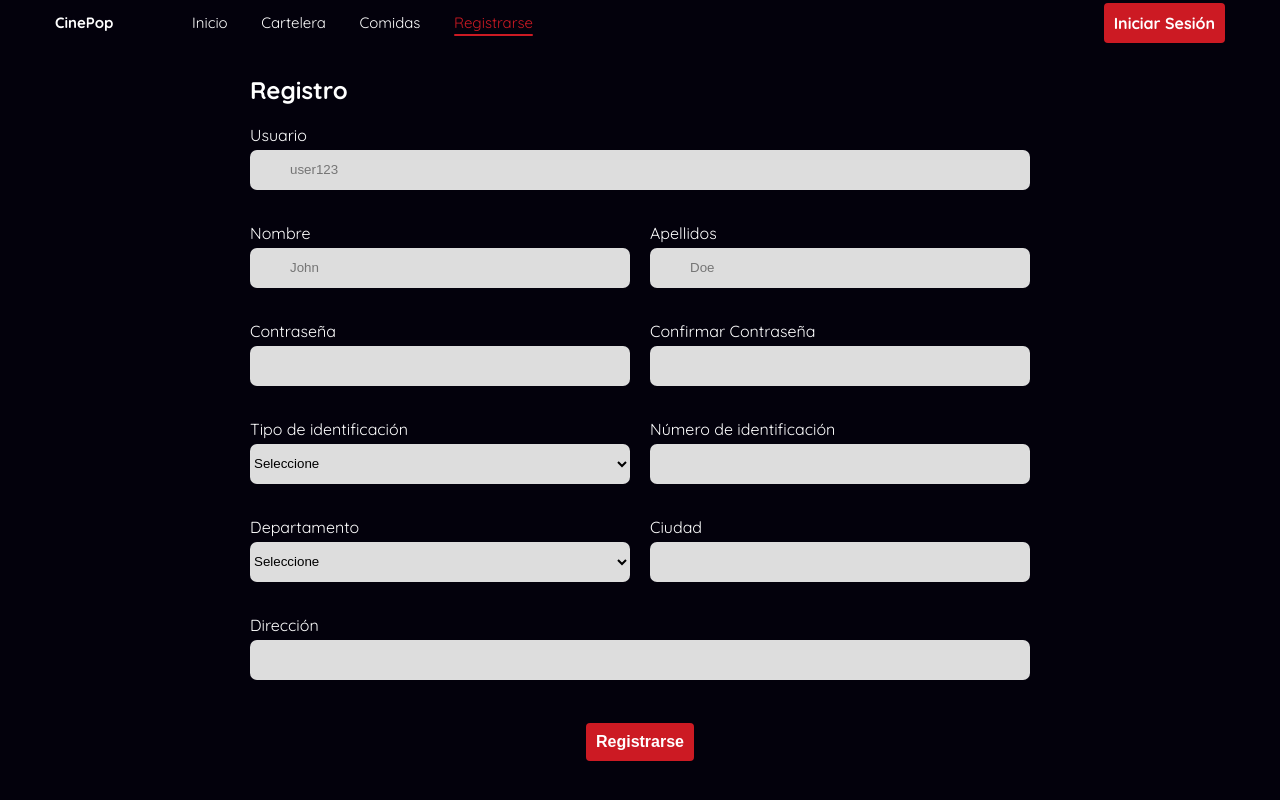
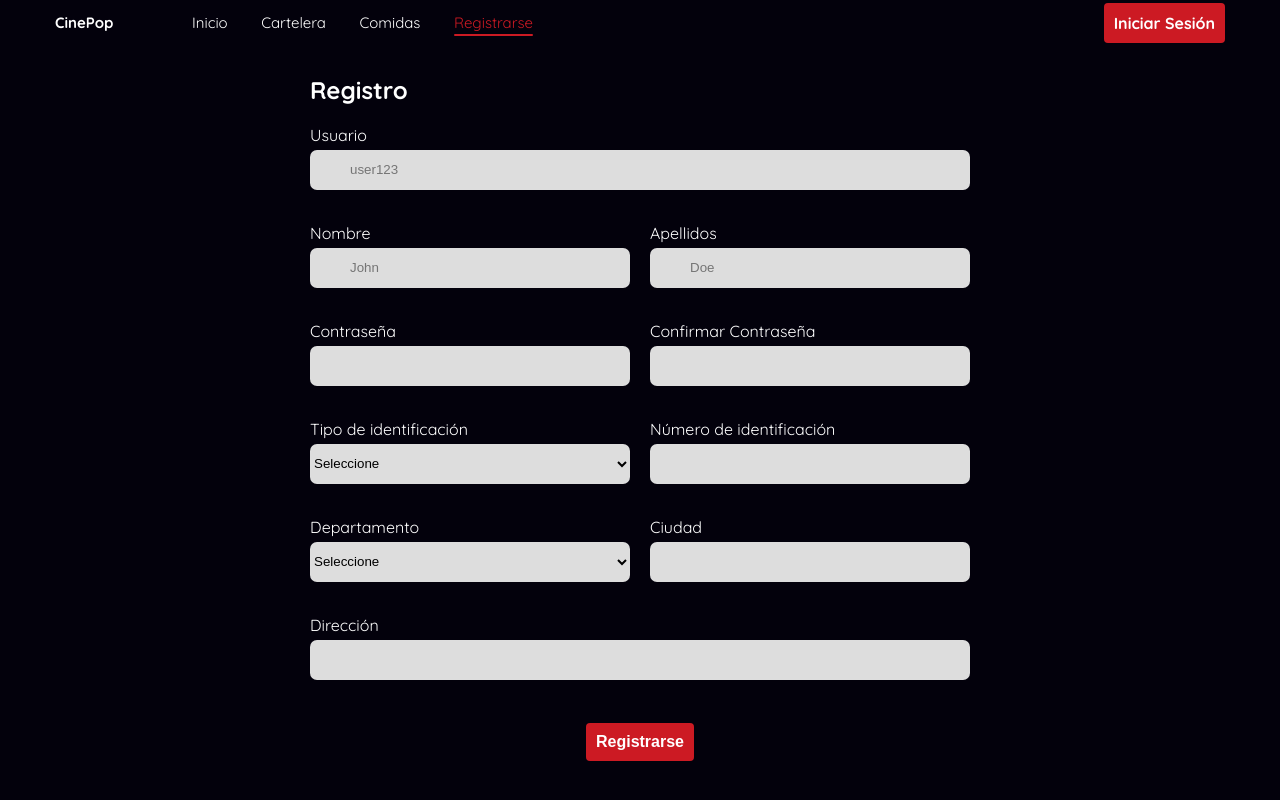
Before and after one commit to dast11lp/cinemaReact, a React (Vite) app: page /registro in a window 1280 px wide. Built offline with nearby package versions, Linux system fonts and the light colour scheme.

Commit message:
Navlinks estilo active arreglado

```diff
--- a/src/components/layout/common/Input.jsx
+++ b/src/components/layout/common/Input.jsx
@@ -1,4 +1,5 @@
 import { FontAwesomeIcon } from "@fortawesome/react-fontawesome";
+import { useLocation } from "react-router-dom";
 
 export const Input = ({
   name,
@@ -20,6 +21,8 @@ export const Input = ({
   watch,
   watchOptions,
 }) => {
+
+  const location = useLocation();
 
   const handleViewPassword = ({ target }) => {
     const passwordInput = document.querySelector("input[name='password']");
@@ -44,14 +47,14 @@ export const Input = ({
 
         {!validateCustom ? (
           <input
-            className="input__field"
+            className={`input__field ${location.pathname == "/login" ? "input__field--login" : ""}`}
             {...register(name, { required, minLength, maxLength, pattern })}
             type={type}
             placeholder={placeholder}
           />
         ) : (
           <input
-            className="input__field"
+            className={`input__field ${location.pathname == "/login" ? "input__field--login" : ""}`}
             {...register(name, {
               required,
               minLength,
--- a/src/components/layout/common/Navbar.jsx
+++ b/src/components/layout/common/Navbar.jsx
@@ -37,7 +37,7 @@ export const Navbar = () => {
         <div className="navbar__nav">
           <div className="navbar__nav__brand">
             {/* <svg></svg> */}
-            <Link className="navbar__nav__brand__name" to="/">
+            <Link className="navbar__nav__brand__name" to="/common">
               CinePop
             </Link>
           </div>
@@ -47,7 +47,7 @@ export const Navbar = () => {
             </div>
             <ul className={`navbar__nav__navlinks__links ${OpenNavMenu && "active-menu-2"}`} >
               <li className="navbar__nav__navlinks__links__li">
-                <NavLink className="navbar__nav__navlinks__links__li__link" to="/common">Inicio</NavLink>
+                <NavLink className="navbar__nav__navlinks__links__li__link" to="/common" end>Inicio</NavLink>
               </li>
               <li className="navbar__nav__navlinks__links__li">
                 <NavLink className="navbar__nav__navlinks__links__li__link" to="/common/cartelera">Cartelera</NavLink>
--- a/src/components/layout/public/Login.jsx
+++ b/src/components/layout/public/Login.jsx
@@ -37,7 +37,7 @@ export const Login = () => {
             className="form-box__info__form"
           >
             <h2 className="heading-primary">
-              Registrate en CinePop para continuar
+              Inicia Sesión en CinePop para continuar
             </h2>
             <Input
               name="username"
--- a/src/components/layout/public/Register.jsx
+++ b/src/components/layout/public/Register.jsx
@@ -13,8 +13,6 @@ export const Register = () => {
     mode:'onChange'
   });
   const [formOptions, setFormOptions] = useState({ ...registerOptions });
-
-  console.log(errors)
 
   const onSubmit = (data)  => {
     dispatch(registerFetchMiddleware(data))
--- a/src/scss/components/_form.scss
+++ b/src/scss/components/_form.scss
@@ -1,4 +1,4 @@
-@use '../abstracts/variables' as v;
+@use "../abstracts/variables" as v;
 
 .form-box {
     display: flex;
@@ -13,24 +13,31 @@
 
     .heading-primary {
         font-size: v.$heading-secundary;
+        text-align: center;
     }
 
     &__info {
         display: flex;
-        flex: 0 0 20rem;
+        justify-content: center;
         align-items: center;
+        flex: 1 1;
+        margin: 0 5px;
         &__form {
             display: flex;
             flex-direction: column;
             justify-content: space-between;
             align-items: center;
             height: 25rem;
+            padding: 0 clamp(.5rem,10vw,12rem);
         }
     }
 
     &__brand {
         display: flex;
+        justify-content: center;
         align-items: center;
+        flex: 1 1;
+        margin: 0 5px;
         &__clipBoard {
             width: 50vw;
             max-width: 35rem;
--- a/src/scss/components/_input.scss
+++ b/src/scss/components/_input.scss
@@ -3,6 +3,7 @@
     position: relative;
     display: flex;
     flex-direction: column;
+    width: 100%;
 
     &__label {
         margin-bottom: 5px;
@@ -13,9 +14,13 @@
         border: none;
         background-color: v.$color-quaternary;
         height: 4rem;
-        min-width: 30rem;
         border-radius: 7px;
         padding: 2rem 4rem;
+        width: 100%;
+
+        &--login {
+            min-width: 19rem;
+        }
     }
 
     .icon-awesome {
--- a/src/scss/components/_register.scss
+++ b/src/scss/components/_register.scss
@@ -2,11 +2,11 @@
 
 .register {
     display: grid;
-    grid-template-columns: repeat(auto-fit, minmax(30rem,1fr));
+    grid-template-columns: repeat(auto-fit, minmax(22rem,1fr));
     grid-template-rows: min-content repeat(6, 78px);
     gap: 2rem;
     align-self: center;
-    width: 65%;
+    width: 55%;
     color: v.$color-tertiary;
     font-size:1.6rem ;
     &__field {
--- a/src/scss/components/_select.scss
+++ b/src/scss/components/_select.scss
@@ -5,8 +5,8 @@
     border: none;
     background-color: v.$color-quaternary;
     height: 4rem;
-    min-width: 30rem;
     border-radius: 7px;
+    width: 100%;
 
     .options {
         height: 5rem;
```
Also changed, not shown: src/components/layout/common/Input2.jsx (+12 -12 lines).
